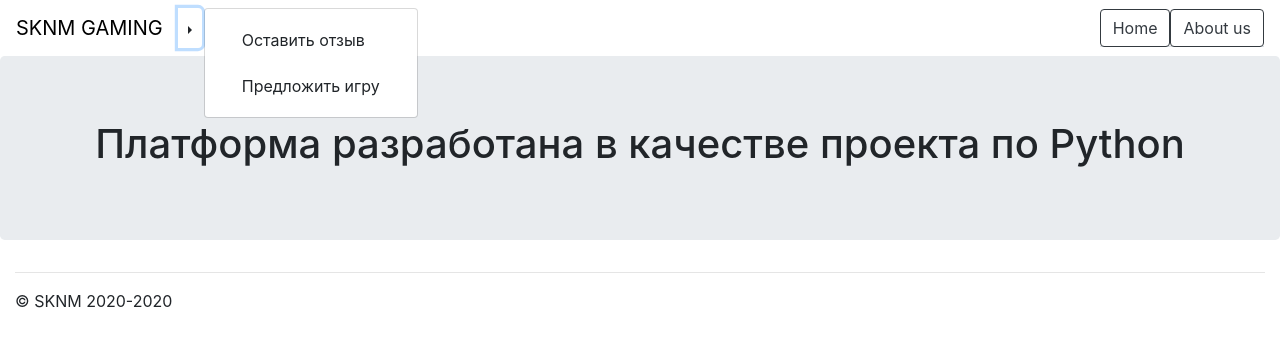
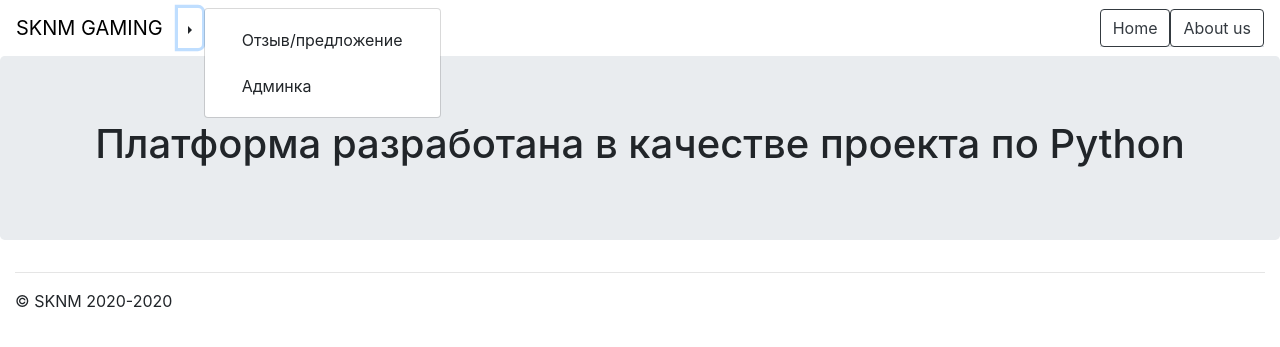
Before and after one commit to OnlinegamesSKNM/mainFile, a Flask app: page /about in a window 1280 px wide, after a click on "Кнопка раскрывающегося меню". Shown: the top 347 px of the page. Run offline with Flask 2, Linux system fonts and the light colour scheme; some libraries are stand-ins or nearby versions.

Commit message:
Функционал кнопки "правая стрелка"
Добавил возможность перехода на страничку для отзывов, а также на админ-панель(правда, пока без авторизации в качестве админа)

```diff
--- a/project/templates/base.html
+++ b/project/templates/base.html
@@ -16,13 +16,13 @@
         <nav class="navbar navbar-white bg-white">
 
           <div class="btn-group dropright">
-            <a class="navbar-brand" href="#" style="color: rgb(0, 0, 0);">SKNM GAMING</a>
+            <a class="navbar-brand" href="/" style="color: rgb(0, 0, 0);">SKNM GAMING</a>
             <button type="button" class="btn btn-outline-grey dropdown-toggle dropdown-toggle-split" data-toggle="dropdown" aria-haspopup="true" aria-expanded="false">
               <span class="sr-only">Кнопка раскрывающегося меню</span>
             </button>
             <div class="dropdown-menu">
-                  <button class="dropdown-item" type="button"><a class="btn" role="button" href="#">Оставить отзыв</a></button>
-                  <button class="dropdown-item" type="button"><a class="btn" role="button" href="#">Предложить игру</a></button>
+                  <button class="dropdown-item" type="button"><a class="btn" role="button" href="/answer">Отзыв/предложение</a></button>
+                  <button class="dropdown-item" type="button"><a class="btn" role="button" href="/admin">Админка</a></button>
             </div>
           </div>
 
```
